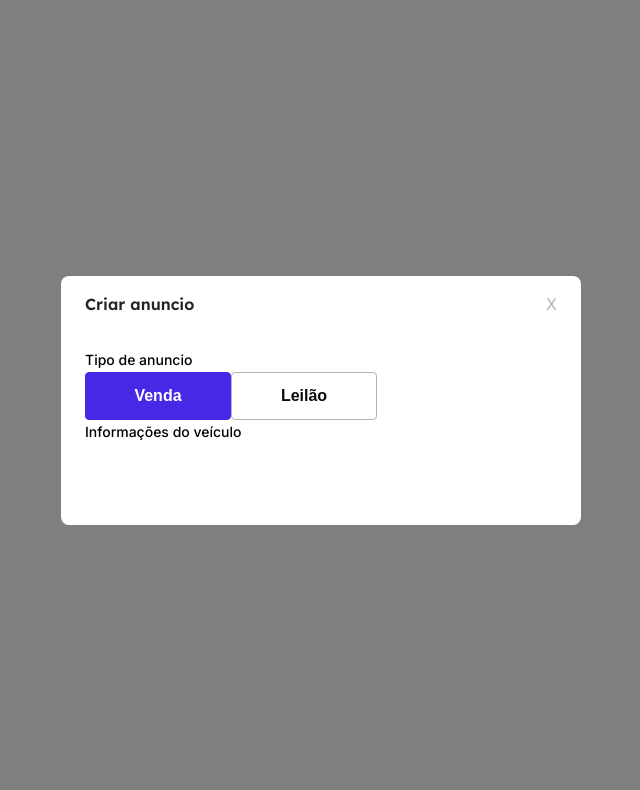
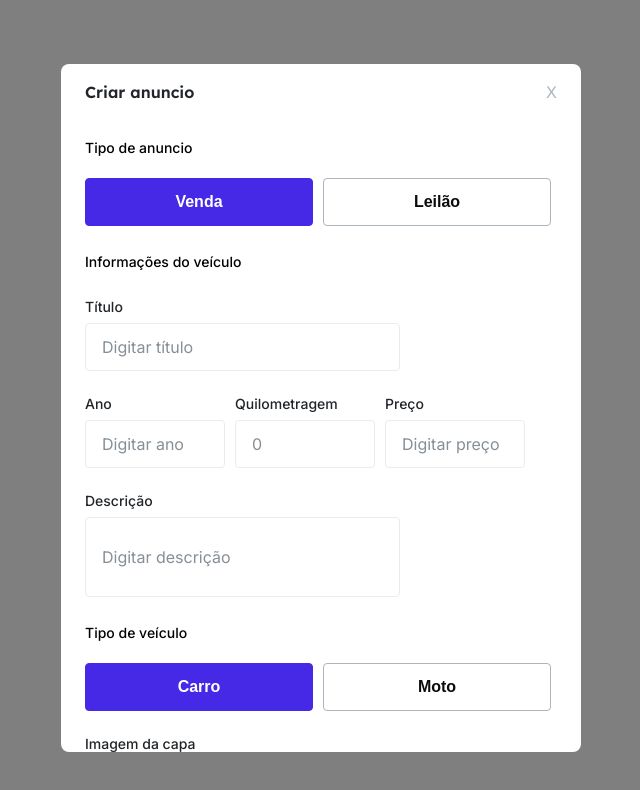
Before and after one commit to lucascortesc/motors-shop-06-frontend, a React (Vite) app: page / in a window 1280 px wide. Shown: the top 790 px of the page, without its empty margins (319-959 px from the left). Built offline with nearby package versions, Linux system fonts and the light colour scheme.

Commit message:
:sparkles: create Announcement form

```diff
--- a/src/Components/CreateAnnouncement/index.tsx
+++ b/src/Components/CreateAnnouncement/index.tsx
@@ -4,31 +4,40 @@ import { Modal } from "../Modal";
 import { useForm } from "react-hook-form";
 import { yupResolver } from "@hookform/resolvers/yup";
 import * as yup from "yup";
+import { StyledForm } from "./styles";
+import { Input } from "../Input";
+import { createAnnouncementSchema } from "../../Validation";
 
 interface Props {
   setOpenModal: (arg: boolean) => void;
 }
 
 interface schemaProps {
-  [props: string]: any;
+  title: string;
+  year: number;
+  km: number;
+  price: number;
+  description: string;
+  imgFront: string;
+  [value: string]: any;
 }
-
-const testSchema = yup.object().shape({
-  test1: yup.string().required(),
-  test2: yup.string().required(),
-  test3: yup.string().required(),
-});
 
 export const CreateAnnouncement: React.FC<Props> = ({ setOpenModal }) => {
   const [announcementType, setAnnouncementType] = useState<String>("sell");
+  const [vehicleType, setVehicleType] = useState<String>("car");
+  const [imgQuantity, setImgQuantity] = useState<number[]>([1]);
 
   const {
     register,
     handleSubmit,
     formState: { errors },
-  } = useForm<schemaProps>({ resolver: yupResolver(testSchema) });
+  } = useForm<schemaProps>({
+    resolver: yupResolver(createAnnouncementSchema),
+    mode: "onSubmit",
+    context: { imgQuantity: imgQuantity },
+  });
 
-  const handleSetType = (button: HTMLElement) => {
+  const handleSetAnnouncementType = (button: HTMLElement) => {
     const announcementButtonType: string = button.id;
     if (announcementButtonType === "sell") {
       setAnnouncementType("sell");
@@ -37,16 +46,27 @@ export const CreateAnnouncement: React.FC<Props> = ({ setOpenModal }) => {
     }
   };
 
+  const handleSetVehicleType = (button: HTMLElement) => {
+    const vehicleButtonType: string = button.id;
+    if (vehicleButtonType === "car") {
+      setVehicleType("car");
+    } else {
+      setVehicleType("motorcycle");
+    }
+  };
+
   return (
     <Modal title="Criar anuncio" setOpenModal={setOpenModal}>
-      <form onSubmit={handleSubmit((data) => console.log(data))}>
-        <p className="body-2-500">Tipo de anuncio</p>
-        <div>
+      <StyledForm onSubmit={handleSubmit((data) => console.log(data))}>
+        <p className="body-2-500 button__types">Tipo de anuncio</p>
+        <div className="button__wrap">
           <Button
             className="button_big-text"
             desing={announcementType === "sell" ? "brand1" : "outline2"}
             id={"sell"}
-            onClick={(e) => handleSetType(e.target as HTMLElement)}
+            onClick={(e) => handleSetAnnouncementType(e.target as HTMLElement)}
+            width="228px"
+            type="button"
           >
             Venda
           </Button>
@@ -54,13 +74,121 @@ export const CreateAnnouncement: React.FC<Props> = ({ setOpenModal }) => {
             className="button_big-text"
             desing={announcementType === "sell" ? "outline2" : "brand1"}
             id={"auction"}
-            onClick={(e) => handleSetType(e.target as HTMLElement)}
+            onClick={(e) => handleSetAnnouncementType(e.target as HTMLElement)}
+            width="228px"
+            type="button"
           >
             Leilão
           </Button>
         </div>
         <p className="body-2-500">Informações do veículo</p>
-      </form>
+        <Input
+          label="Título"
+          register={register("title")}
+          error={errors.title}
+          placeholder="Digitar título"
+        />
+        <div className="createAnnouncement__inputs-wrap">
+          <Input
+            label="Ano"
+            register={register("year")}
+            error={errors.year}
+            placeholder="Digitar ano"
+            width="small"
+          />
+          <Input
+            label="Quilometragem"
+            register={register("km")}
+            error={errors.km}
+            placeholder="0"
+            width="small"
+          />
+          <Input
+            label="Preço"
+            register={register("price")}
+            error={errors.price}
+            placeholder="Digitar preço"
+            width="small"
+            className="createAnnouncement__inputs-mobile"
+          />
+        </div>
+        <Input
+          label="Descrição"
+          register={register("description")}
+          error={errors.description}
+          placeholder="Digitar descrição"
+          type="textArea"
+        />
+        <p className="body-2-500 button__types">Tipo de veículo</p>
+        <div className="button__wrap">
+          <Button
+            className="button_big-text"
+            desing={vehicleType === "car" ? "brand1" : "outline2"}
+            id={"car"}
+            onClick={(e) => handleSetVehicleType(e.target as HTMLElement)}
+            width="228px"
+            type="button"
+          >
+            Carro
+          </Button>
+          <Button
+            className="button_big-text"
+            desing={vehicleType === "car" ? "outline2" : "brand1"}
+            id={"motorcycle"}
+            onClick={(e) => handleSetVehicleType(e.target as HTMLElement)}
+            width="228px"
+            type="button"
+          >
+            Moto
+          </Button>
+        </div>
+        <Input
+          label="Imagem da capa"
+          register={register("imgFront")}
+          error={errors.imgFront}
+          placeholder="Inserir URL da imagem"
+        />
+        {imgQuantity.map((position) => {
+          return (
+            <Input
+              key={`img${position}`}
+              label={`${position}° Imagem da galeria`}
+              register={register(`img${position}`)}
+              error={errors[`img${position}`]}
+              placeholder="Inserir URL da imagem"
+            />
+          );
+        })}
+
+        <button
+          className="createAnnouncement__image-add"
+          type="button"
+          onClick={() =>
+            setImgQuantity([...imgQuantity, imgQuantity.length + 1])
+          }
+          disabled={imgQuantity.length === 6}
+        >
+          Adicionar campo para imagem da galeria
+        </button>
+        <div className="createAnnouncement__submit-buttons">
+          <Button
+            className="button_big-text"
+            desing="negative"
+            type="button"
+            onClick={() => setOpenModal(false)}
+          >
+            Cancelar
+          </Button>
+          <Button
+            type="submit"
+            className="button_big-text"
+            desing="brand1"
+            // disabled={!isValid}
+          >
+            Criar anúncio
+          </Button>
+        </div>
+      </StyledForm>
     </Modal>
   );
 };
--- a/src/Components/CreateAnnouncement/styles.ts
+++ b/src/Components/CreateAnnouncement/styles.ts
@@ -1 +1,69 @@
 import styled from "styled-components";
+
+export const StyledForm = styled.form`
+  display: flex;
+  flex-direction: column;
+
+  gap: 24px;
+
+  .createAnnouncement__buttons-type {
+    width: 450%;
+  }
+
+  .button__wrap {
+    display: flex;
+    gap: 10px;
+  }
+
+  .button__types {
+    margin-bottom: -6px;
+  }
+
+  .createAnnouncement__inputs-wrap {
+    display: flex;
+    flex-wrap: wrap;
+    gap: 10px;
+  }
+
+  .createAnnouncement__inputs-mobile {
+    width: 315px;
+    max-width: initial;
+  }
+
+  .createAnnouncement__image-add {
+    width: 100%;
+    max-width: 314px;
+    border-radius: 4px;
+    height: 38px;
+
+    font-size: 14px;
+    font-weight: 600;
+    border: 1.5px solid var(--brand4);
+
+    color: var(--brand1);
+    background-color: var(--brand4);
+
+    text-align: center;
+
+    &:hover {
+      cursor: pointer;
+    }
+
+    &:disabled {
+      cursor: not-allowed;
+    }
+  }
+
+  .createAnnouncement__submit-buttons {
+    display: flex;
+    width: 100%;
+    justify-content: end;
+    gap: 10px;
+  }
+
+  @media screen and (min-width: 514px) {
+    .createAnnouncement__inputs-mobile {
+      width: 140px;
+    }
+  }
+`;
--- a/src/Components/Input/index.tsx
+++ b/src/Components/Input/index.tsx
@@ -1,5 +1,10 @@
 import { InputWrap } from "./styles";
-import { FieldError, UseFormRegisterReturn } from "react-hook-form";
+import {
+  FieldError,
+  FieldErrorsImpl,
+  Merge,
+  UseFormRegisterReturn,
+} from "react-hook-form";
 import { InputHTMLAttributes, useState } from "react";
 
 interface Props extends InputHTMLAttributes<HTMLInputElement> {
@@ -8,8 +13,9 @@ interface Props extends InputHTMLAttributes<HTMLInputElement> {
   type?: string;
   width?: string;
   defaultValue?: string;
+  className?: string;
   register: UseFormRegisterReturn;
-  error: FieldError | undefined;
+  error: FieldError | Merge<FieldError, FieldErrorsImpl<any>> | undefined;
 }
 
 export const Input: React.FC<Props> = ({
@@ -20,11 +26,12 @@ export const Input: React.FC<Props> = ({
   defaultValue,
   register,
   error,
+  className,
 }) => {
   const [value, setValue] = useState<string>(defaultValue ? defaultValue : "");
 
   return (
-    <InputWrap type={type} width={width}>
+    <InputWrap type={type} width={width} className={className}>
       <label className="inputWrap__label">{label}</label>
       <input
         className={error ? "inputWrap__input error" : "inputWrap__input"}
--- a/src/Components/Modal/styles.ts
+++ b/src/Components/Modal/styles.ts
@@ -11,7 +11,7 @@ export const Background = styled.div`
 
   display: flex;
   justify-content: center;
-  align-items: center;
+  align-items: start;
 
   background-color: rgba(0, 0, 0, 0.5);
 `;
@@ -20,12 +20,28 @@ export const StyledModal = styled.div`
   width: 95%;
   max-width: 520px;
   min-height: 249px;
+  max-height: 86vh;
+  margin-top: 8vh;
+
+  overflow: auto;
 
   padding: 0 1.5rem 0 1.5rem;
 
   background-color: var(--whiteFixed);
 
   border-radius: 8px;
+
+  &::-webkit-scrollbar {
+    width: 8px;
+    height: 8px;
+  }
+
+  &::-webkit-scrollbar-thumb {
+    width: 8px;
+    height: 8px;
+    border-radius: 10px;
+    background: var(--grey5);
+  }
 
   .modal__header {
     width: 100%;
--- a/src/Validation/index.ts
+++ b/src/Validation/index.ts
@@ -1 +1,15 @@
 import * as yup from "yup";
+
+export const createAnnouncementSchema = yup.object().shape({
+  title: yup.string().required(),
+  year: yup.number().required(),
+  km: yup.number().required(),
+  price: yup.number().required(),
+  description: yup.string().required(),
+  imgFront: yup.string().required(),
+  img1: yup.string().required(),
+  img2: yup.string().when("imgQuantity", (imgQuantity) => {
+    console.log(imgQuantity);
+    return yup.string().required();
+  }),
+});
```
